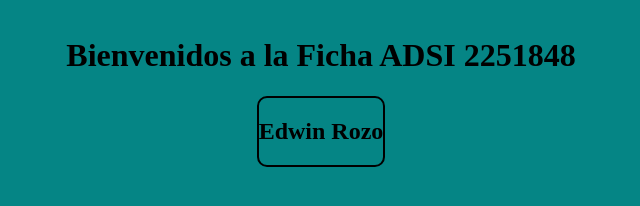
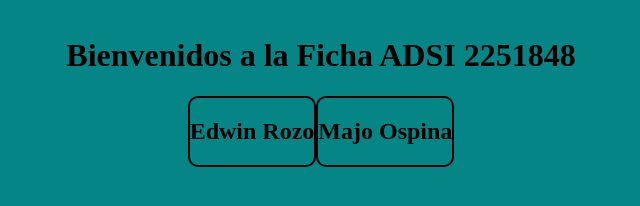
Before and after one commit to erozog125/Project_2251848, a plain HTML site: page index.html in a window 1280 px wide. Shown: the whole page, without its empty margins (319-959 px from the left). Drawn offline with Linux system fonts and the light colour scheme.

Commit message:
agrege a majo

```diff
--- a/index.html
+++ b/index.html
@@ -11,6 +11,10 @@
     <main>
         <div class="container">
             <h2>Edwin Rozo</h2>
+
+        </div>
+        <div class="container">
+            <h2>Majo Ospina</h2>
         </div>
     </main>
 </body>
```
